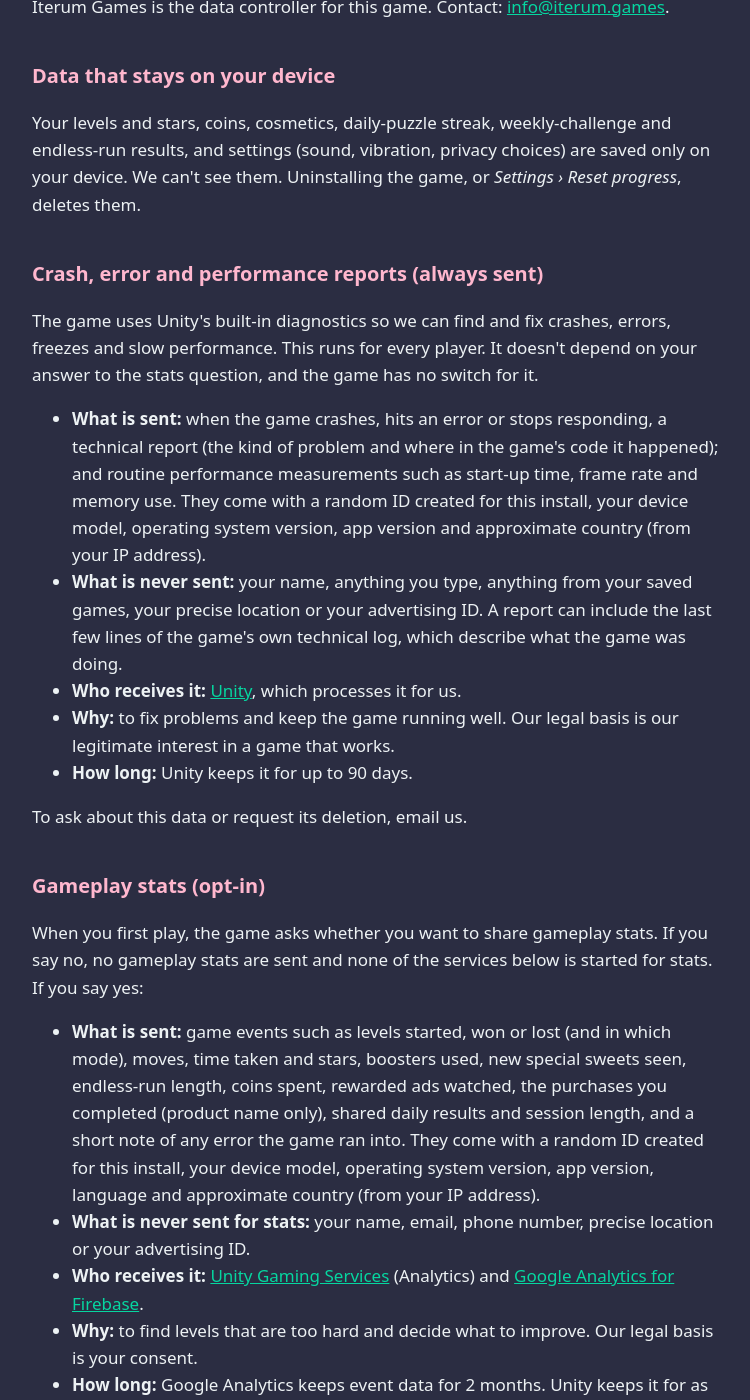
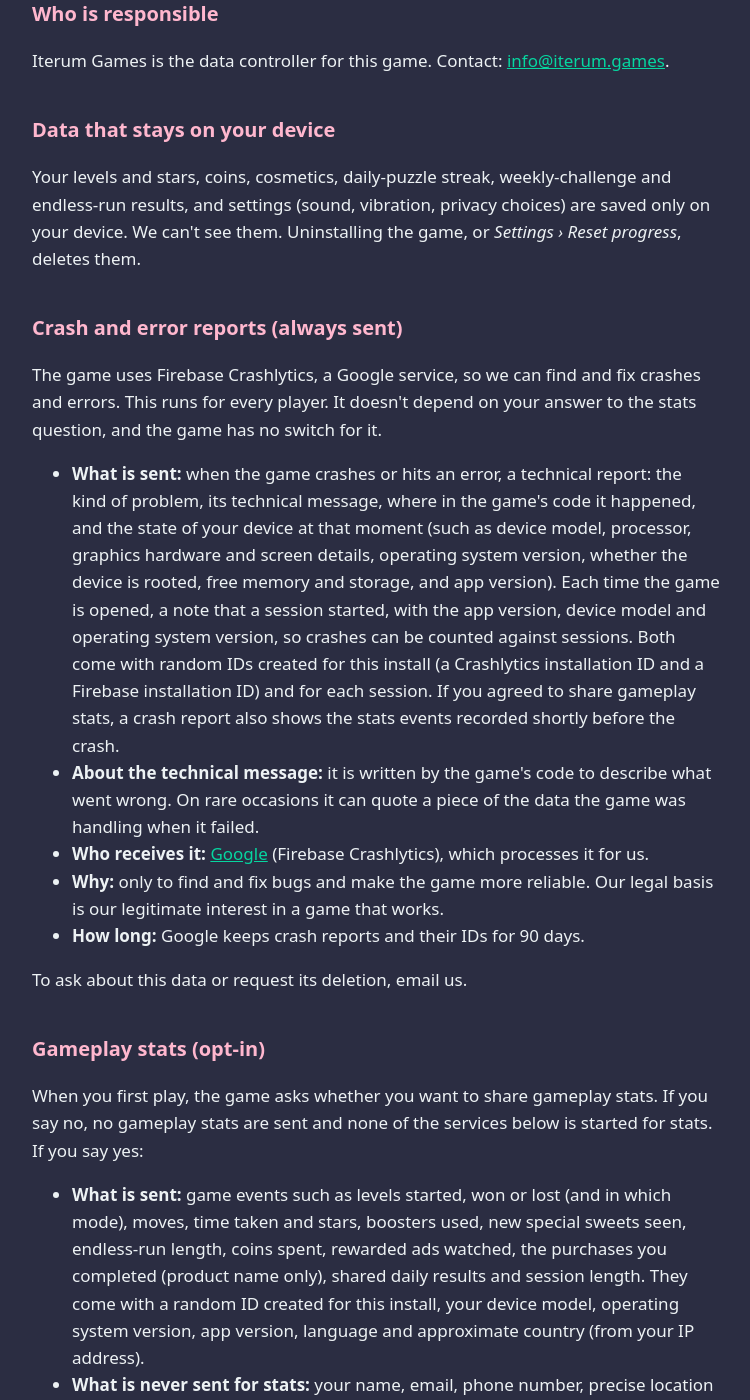
Before and after one commit to IterumGames/iterumgames.github.io, a Jekyll site: the page built from tumblercups/privacy/index.html, in a window 1280 px wide and 1400 px high, scrolled down 650 px. Shown: the whole window, without its empty margins (264-1014 px from the left). Built offline with Jekyll 4.4.1, drawn with Linux system fonts in a browser that asks for light colours; some of the changed text lies outside the part shown.

Commit message:
Tumbler Cups policy: crash reports go to Firebase Crashlytics
Tumbler Cups now sends crash and error reports to Google's Firebase
Crashlytics instead of Unity's diagnostics, so its policy uses the shared
crash_reports section. Nothing uses the Unity diagnostics section any more,
so it is removed. The stats section's "short note of any error" line is now
its own setting (stats.errors), which only Managed Football sends.

Co-Authored-By: Claude Opus 5.5 <noreply@anthropic.com>

```diff
--- a/_includes/privacy/diagnostics.html
+++ /dev/null
@@ -1,11 +0,0 @@
-{%- assign l = site.data.privacy.links -%}
-<h2>Crash, error and performance reports (always sent)</h2>
-<p>The game uses Unity's built-in diagnostics so we can find and fix crashes, errors, freezes and slow performance. This runs for every player. It doesn't depend on your answer to the stats question, and the game has no switch for it.</p>
-<ul>
-  <li><strong>What is sent:</strong> when the game crashes, hits an error or stops responding, a technical report (the kind of problem and where in the game's code it happened); and routine performance measurements such as start-up time, frame rate and memory use. They come with a random ID created for this install, your device model, operating system version, app version and approximate country (from your IP address).</li>
-  <li><strong>What is never sent:</strong> your name, anything you type, anything from your saved games, your precise location or your advertising ID.{% if page.diagnostics_log %} A report can include the last few lines of the game's own technical log, which describe what the game was doing.{% else %} The game is set never to attach its log to a report.{% endif %}</li>
-  <li><strong>Who receives it:</strong> <a href="{{ l.unity }}">Unity</a>, which processes it for us.</li>
-  <li><strong>Why:</strong> to fix problems and keep the game running well. Our legal basis is our legitimate interest in a game that works.</li>
-  <li><strong>How long:</strong> Unity keeps it for up to 90 days.</li>
-</ul>
-<p>To ask about this data or request its deletion, email us.</p>
--- a/_includes/privacy/stats.html
+++ b/_includes/privacy/stats.html
@@ -1,10 +1,10 @@
 {%- assign l = site.data.privacy.links -%}
-<h2>Gameplay stats{% unless page.diagnostics or page.crash_reports %} and crash reports{% endunless %} (opt-in)</h2>
-<p>When you first play, the game asks whether you want to share gameplay stats. If you say no, {% if page.diagnostics or page.crash_reports %}no gameplay stats are sent{% else %}nothing is sent{% endif %} and none of the services below is started for stats. If you say yes:</p>
+<h2>Gameplay stats{% unless page.crash_reports %} and crash reports{% endunless %} (opt-in)</h2>
+<p>When you first play, the game asks whether you want to share gameplay stats. If you say no, {% if page.crash_reports %}no gameplay stats are sent{% else %}nothing is sent{% endif %} and none of the services below is started for stats. If you say yes:</p>
 <ul>
-  <li><strong>What is sent:</strong> game events such as {{ page.stats.events }}{% if page.diagnostics or page.crash_reports %}, and a short note of any error the game ran into{% else %}; plus crash and error reports{% endif %}. They come with a random ID created for this install, your device model, operating system version, app version, language and approximate country (from your IP address).</li>
+  <li><strong>What is sent:</strong> game events such as {{ page.stats.events }}{% if page.stats.errors %}, and a short note of any error the game ran into{% endif %}{% unless page.crash_reports %}; plus crash and error reports{% endunless %}. They come with a random ID created for this install, your device model, operating system version, app version, language and approximate country (from your IP address).</li>
   <li><strong>What is never sent for stats:</strong> your name, email, phone number, precise location or your advertising ID.</li>
-  <li><strong>Who receives it:</strong> <a href="{{ l.unity }}">Unity Gaming Services</a> ({% if page.diagnostics or page.crash_reports %}Analytics{% else %}Analytics and crash diagnostics{% endif %}) and <a href="{{ l.google }}">Google Analytics for Firebase</a>.</li>
+  <li><strong>Who receives it:</strong> <a href="{{ l.unity }}">Unity Gaming Services</a> ({% if page.crash_reports %}Analytics{% else %}Analytics and crash diagnostics{% endif %}) and <a href="{{ l.google }}">Google Analytics for Firebase</a>.</li>
   <li><strong>Why:</strong> {{ page.stats.purpose }}. Our legal basis is your consent.</li>
   <li><strong>How long:</strong> Google Analytics keeps event data for 2 months. Unity keeps it for as long as its standard retention period allows, or until you ask for deletion.</li>
 </ul>
--- a/_includes/privacy/summary.html
+++ b/_includes/privacy/summary.html
@@ -1,9 +1,8 @@
 <p>{{ page.game }} is a {{ page.genre }} for {{ page.platform }} made by {{ site.data.privacy.company }} ("we"). This policy explains what data the game uses, why, who receives it, and the choices you have. In short:</p>
 <ul>
   <li>{{ page.summary_local | default: "Your progress and settings stay on your device." }}</li>
-  {% if page.diagnostics %}<li>Crash, error and performance reports are <strong>always sent</strong>, so we can fix problems. They hold technical details and a random ID, nothing about you or your game.</li>{% endif %}
   {% if page.crash_reports %}<li>Crash and error reports are <strong>always sent</strong>. We use them only to find and fix bugs and make the game more reliable. They hold technical details of the problem and of your device, and random IDs.</li>{% endif %}
-  {% if page.stats %}<li>Gameplay stats{% unless page.diagnostics or page.crash_reports %} and crash reports{% endunless %} are <strong>off until you say yes</strong>, and you can turn them off at any time.</li>{% endif %}
+  {% if page.stats %}<li>Gameplay stats{% unless page.crash_reports %} and crash reports{% endunless %} are <strong>off until you say yes</strong>, and you can turn them off at any time.</li>{% endif %}
   {% if page.ads %}<li>Ads only play when you choose to watch one. They are {% if page.ads.setting %}<strong>not personalised unless you say yes</strong>{% else %}<strong>never personalised</strong>{% endif %}.</li>{% endif %}
   {% if page.feedback %}<li>If you send us feedback, we receive your message and the game version.</li>{% endif %}
   <li>We never ask for your name, email, contacts, location or photos.</li>
--- a/_layouts/privacy.html
+++ b/_layouts/privacy.html
@@ -16,7 +16,6 @@
 {% include privacy/summary.html %}
 {% include privacy/responsible.html %}
 {% include privacy/on-device.html %}
-{% if page.diagnostics %}{% include privacy/diagnostics.html %}{% endif %}
 {% if page.crash_reports %}{% include privacy/crash-reports.html %}{% endif %}
 {% if page.stats %}{% include privacy/stats.html %}{% endif %}
 {% if page.ads %}{% include privacy/ads.html %}{% endif %}
--- a/managedfootball/privacy/index.html
+++ b/managedfootball/privacy/index.html
@@ -2,7 +2,7 @@
 # Managed Football privacy policy. The shared text is in _includes/privacy/ (see site/README.md).
 # Leave out stats, ads, purchases or feedback for a game that doesn't have them, and the section disappears.
 # crash_reports: always adds the "always sent" Firebase Crashlytics section and takes crash reports out of the opt-in text.
-# (diagnostics: always is the Unity Diagnostics version of that section; Tumbler Cups uses it.)
+# stats.errors: true adds the short note of any error the game ran into, which this game sends with its stats.
 # ads.setting is left out on purpose: this game never personalises ads, so the shared text says so.
 layout: privacy
 game: Managed Football
--- a/tumblercups/privacy/index.html
+++ b/tumblercups/privacy/index.html
@@ -5,17 +5,16 @@ layout: privacy
 game: Tumbler Cups
 genre: puzzle game
 platform: Android
-updated: 14 November 2026
-change: makes clear that crash, error and performance reports are always sent; gameplay stats stay opt-in
-diagnostics: always
-diagnostics_log: true
+updated: 15 November 2026
+change: crash and error reports now go to Google's Firebase Crashlytics instead of Unity, and performance measurements are no longer collected; gameplay stats stay opt-in
+crash_reports: always
 summary_local: Your progress, coins and settings stay on your phone.
 local_data: Your levels and stars, coins, cosmetics, daily-puzzle streak, weekly-challenge and endless-run results, and settings (sound, vibration, privacy choices)
 reset_path: Settings › Reset progress
 stats:
   events: levels started, won or lost (and in which mode), moves, time taken and stars, boosters used, new special sweets seen, endless-run length, coins spent, rewarded ads watched, the purchases you completed (product name only), shared daily results and session length
   purpose: to find levels that are too hard and decide what to improve
-  setting: Settings › Gameplay stats &amp; crash reports
+  setting: Settings › Gameplay stats
   delete: Settings › Delete my analytics data
 ads:
   example: double coins
```
Also changed, not shown: other parts of managedfootball/privacy/index.html (+1 -0 lines).
